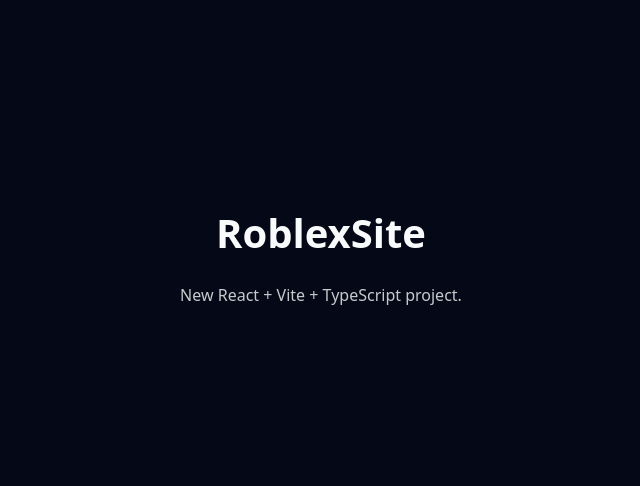
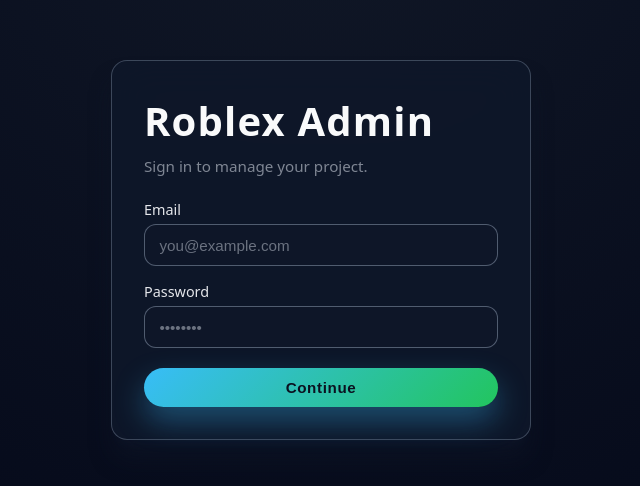
Before and after one commit to megafartCc/RoblexSite, a React (Vite) app in the folder frontend/: page /admin/login in a window 1280 px wide. Shown: the part 150-636 px from the top of the page, without its empty margins (319-959 px from the left). Built offline with nearby package versions, Linux system fonts and the light colour scheme.

Commit message:
Add React Router and /admin/login route

```diff
--- a/frontend/package.json
+++ b/frontend/package.json
@@ -9,11 +9,13 @@
   },
   "dependencies": {
     "react": "^18.3.1",
-    "react-dom": "^18.3.1"
+    "react-dom": "^18.3.1",
+    "react-router-dom": "^6.28.0"
   },
   "devDependencies": {
     "@types/react": "^18.3.11",
     "@types/react-dom": "^18.3.1",
+    "@types/react-router-dom": "^5.3.3",
     "@vitejs/plugin-react-swc": "^3.5.0",
     "typescript": "^5.6.3",
     "vite": "^6.0.5"
--- a/frontend/src/App.tsx
+++ b/frontend/src/App.tsx
@@ -1,10 +1,8 @@
+import React from "react";
+import AppRoutes from "./routes";
+
 function App() {
-  return (
-    <div className="app">
-      <h1>RoblexSite</h1>
-      <p>New React + Vite + TypeScript project.</p>
-    </div>
-  );
+  return <AppRoutes />;
 }
 
 export default App;
--- a/frontend/src/index.css
+++ b/frontend/src/index.css
@@ -15,8 +15,9 @@ body {
   flex-direction: column;
   align-items: center;
   justify-content: center;
-  background: #050816;
+  background: radial-gradient(circle at top, #111827, #020617);
   color: #f9fafb;
+  padding: 1.5rem;
 }
 
 .app h1 {
@@ -27,3 +28,109 @@ body {
 .app p {
   opacity: 0.8;
 }
+
+.login-card {
+  width: 100%;
+  max-width: 420px;
+  padding: 2rem;
+  border-radius: 1rem;
+  background: rgba(15, 23, 42, 0.92);
+  box-shadow:
+    0 20px 25px -5px rgba(15, 23, 42, 0.6),
+    0 10px 10px -5px rgba(15, 23, 42, 0.4);
+  border: 1px solid rgba(148, 163, 184, 0.35);
+  backdrop-filter: blur(18px);
+}
+
+.login-title {
+  margin: 0 0 0.25rem;
+  font-size: 1.75rem;
+  letter-spacing: 0.03em;
+}
+
+.login-subtitle {
+  margin: 0 0 1.5rem;
+  font-size: 0.95rem;
+  color: #9ca3af;
+}
+
+.login-form {
+  display: flex;
+  flex-direction: column;
+  gap: 1rem;
+}
+
+.field {
+  display: flex;
+  flex-direction: column;
+  gap: 0.35rem;
+  font-size: 0.9rem;
+}
+
+.field span {
+  color: #e5e7eb;
+}
+
+.field input {
+  border-radius: 0.75rem;
+  border: 1px solid rgba(148, 163, 184, 0.5);
+  background: rgba(15, 23, 42, 0.75);
+  padding: 0.7rem 0.9rem;
+  color: #f9fafb;
+  font-size: 0.95rem;
+  outline: none;
+  transition:
+    border-color 150ms ease-out,
+    box-shadow 150ms ease-out,
+    background 150ms ease-out;
+}
+
+.field input::placeholder {
+  color: #6b7280;
+}
+
+.field input:focus {
+  border-color: #38bdf8;
+  box-shadow: 0 0 0 1px rgba(56, 189, 248, 0.55);
+  background: rgba(15, 23, 42, 0.95);
+}
+
+.primary-button {
+  margin-top: 0.25rem;
+  border-radius: 9999px;
+  padding: 0.7rem 1rem;
+  border: none;
+  cursor: pointer;
+  font-weight: 600;
+  font-size: 0.95rem;
+  letter-spacing: 0.04em;
+  color: #0b1120;
+  background: linear-gradient(135deg, #38bdf8, #22c55e);
+  box-shadow: 0 14px 30px rgba(56, 189, 248, 0.35);
+  transition:
+    transform 150ms ease-out,
+    box-shadow 150ms ease-out,
+    filter 150ms ease-out;
+}
+
+.primary-button:hover {
+  transform: translateY(-1px);
+  box-shadow: 0 18px 40px rgba(56, 189, 248, 0.45);
+  filter: brightness(1.05);
+}
+
+.primary-button:active {
+  transform: translateY(0);
+  box-shadow: 0 8px 20px rgba(56, 189, 248, 0.35);
+  filter: brightness(0.97);
+}
+
+@media (max-width: 480px) {
+  .login-card {
+    padding: 1.5rem;
+  }
+
+  .login-title {
+    font-size: 1.5rem;
+  }
+}
--- /dev/null
+++ b/frontend/src/routes.tsx
@@ -0,0 +1,17 @@
+import React from "react";
+import { BrowserRouter, Routes, Route, Navigate } from "react-router-dom";
+import { LoginPage } from "./screens/LoginPage";
+
+function AppRoutes() {
+  return (
+    <BrowserRouter>
+      <Routes>
+        <Route path="/" element={<Navigate to="/admin/login" replace />} />
+        <Route path="/admin/login" element={<LoginPage />} />
+        <Route path="*" element={<Navigate to="/admin/login" replace />} />
+      </Routes>
+    </BrowserRouter>
+  );
+}
+
+export default AppRoutes;
--- /dev/null
+++ b/frontend/src/screens/LoginPage.tsx
@@ -0,0 +1,26 @@
+import React from "react";
+import "../index.css";
+
+export function LoginPage() {
+  return (
+    <div className="app">
+      <div className="login-card">
+        <h1 className="login-title">Roblex Admin</h1>
+        <p className="login-subtitle">Sign in to manage your project.</p>
+        <form className="login-form">
+          <label className="field">
+            <span>Email</span>
+            <input type="email" name="email" placeholder="you@example.com" autoComplete="email" />
+          </label>
+          <label className="field">
+            <span>Password</span>
+            <input type="password" name="password" placeholder="••••••••" autoComplete="current-password" />
+          </label>
+          <button type="submit" className="primary-button">
+            Continue
+          </button>
+        </form>
+      </div>
+    </div>
+  );
+}
```
